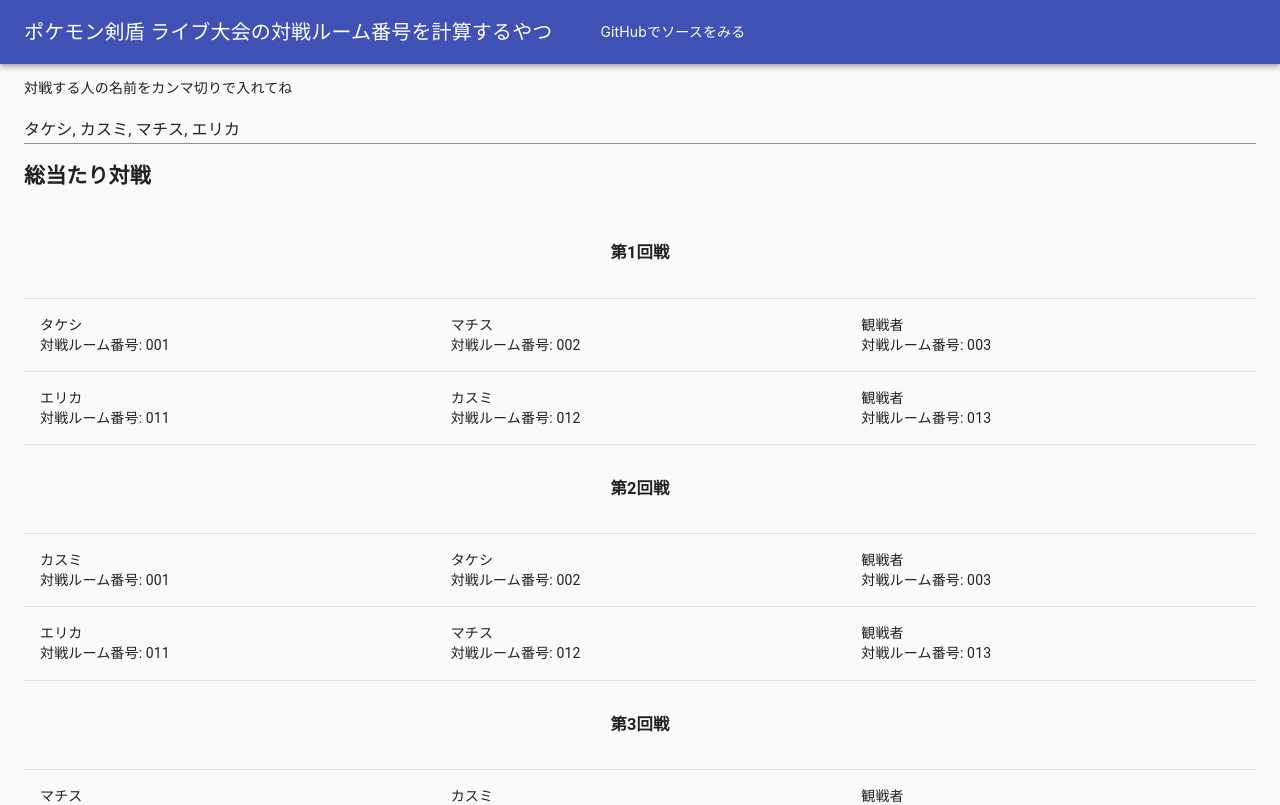
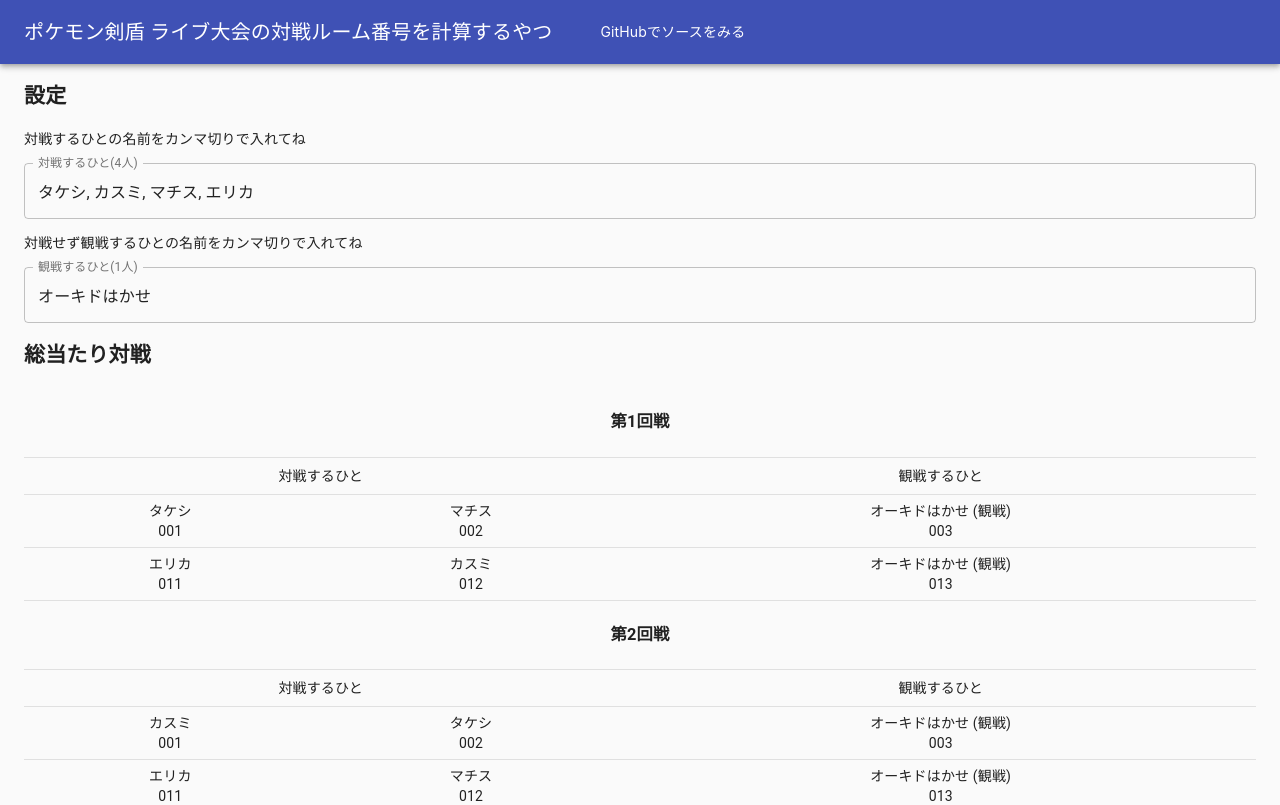
Before and after one commit to s2terminal/pokemon-live-battle, a Next.js app: page / in a window 1280 px wide. Shown: the top 805 px of the page. Built offline with nearby package versions, Linux system fonts and the light colour scheme.

Commit message:
add observer

```diff
--- a/pages/index.tsx
+++ b/pages/index.tsx
@@ -1,7 +1,6 @@
 import React from 'react'
 import Head from 'next/head'
 import Header from '../lib/components/header'
-import Button from '@material-ui/core/Button';
 import CssBaseline from '@material-ui/core/CssBaseline';
 import Battle from '../lib/classes/battle';
 import Container from '@material-ui/core/Container';
@@ -13,17 +12,19 @@
 import TableContainer from '@material-ui/core/TableContainer';
 import TableHead from '@material-ui/core/TableHead';
 import TableRow from '@material-ui/core/TableRow';
-import Paper from '@material-ui/core/Paper';
 
 const title = 'ポケモン剣盾 ライブ大会の対戦ルーム番号を計算するやつ';
 
 // メインコンポーネント
 const Home = () => {
-  const [membersString, setMembersString] = React.useState("タケシ, カスミ, マチス, エリカ");
-  const handleChange = (event) => {
-    setMembersString(event.target.value);
-  }
-  const battlesArray = Battle.soatari(membersString.split(","));
+  const [fightersString, setFightersString] = React.useState("タケシ, カスミ, マチス, エリカ");
+  const [observersString, setObserversString] = React.useState("オーキドはかせ");
+  const handleChangeFighters = (event) => { setFightersString(event.target.value); };
+  const handleChangeObservers = (event) => { setObserversString(event.target.value); };
+
+  const fighters = fightersString.split(",")
+  const observers = (observersString === "") ? [] : observersString.split(",");
+  const battlesArray = Battle.soatari(fighters);
 
   return (
     <div>
@@ -36,41 +37,70 @@
       <Header title={title} />
 
       <Container>
+        <h2>設定</h2>
         <p className="description">
-          対戦する人の名前をカンマ切りで入れてね
+          対戦するひとの名前をカンマ切りで入れてね
         </p>
-        <TextField value={membersString} style={{width: "100%"}} onChange={handleChange} />
+        <TextField
+          value={fightersString}
+          style={{width: "100%"}}
+          onChange={handleChangeFighters}
+          variant="outlined"
+          label={`対戦するひと(${fighters.length}人)`}
+        />
+        <p className="description">
+          対戦せず観戦するひとの名前をカンマ切りで入れてね
+        </p>
+        <TextField
+          value={observersString}
+          style={{width: "100%"}}
+          onChange={handleChangeObservers}
+          variant="outlined"
+          label={`観戦するひと(${observers.length}人)`}
+        />
 
         <h2>総当たり対戦</h2>
 
         <TableContainer>
-          <Table>
+          <Table size="small">
               {battlesArray.map((battles: Battle[], battleRound) => {
                 return (
                   <React.Fragment key={battleRound}>
                     <TableHead>
                       <TableRow>
-                        <TableCell align="center" colSpan={3}>
+                        <TableCell align="center" colSpan={Object.values(Battle.Fighter).length + observers.length}>
                           <h3>第{battleRound+1}回戦</h3>
+                        </TableCell>
+                      </TableRow>
+                      <TableRow>
+                        <TableCell align="center" colSpan={Object.values(Battle.Fighter).length}>
+                          対戦するひと
+                        </TableCell>
+                        <TableCell align="center" colSpan={observers.length}>
+                          観戦するひと
                         </TableCell>
                       </TableRow>
                     </TableHead>
                     <TableBody>
                       {battles.map(battle => {
                         return (
-                        <TableRow key={battle.roomNumber}>
+                        <TableRow hover key={battle.roomNumber}>
                           {Battle.fighterIds().map(player => {
                             return (
-                              <TableCell key={player}>
+                              <TableCell align="center" key={player}>
                                 {battle.getFighter(player)}<br/>
-                                対戦ルーム番号: {battle.battleGroupNumber(player)}
+                                {battle.battleGroupNumber(player)}
                               </TableCell>
                             );
                           })}
-                          <TableCell>
-                            観戦者<br />
-                            対戦ルーム番号: {battle.battleGroupNumber(3)}
-                          </TableCell>
+                          {observers.map((observer, i) => {
+                            return (
+                              <TableCell align="center" key={i}>
+                                {observer} (観戦)<br/>
+                                {battle.battleGroupNumber(i + 3)}
+                              </TableCell>
+                            );
+                          })}
                         </TableRow>);
                       })}
                       </TableBody>
@@ -82,7 +112,7 @@
 
         <h2>ライブ大会のやりかた</h2>
         <p className="description">
-          <a href="https://www.pokemon.co.jp/ex/sword_shield/howtoplay/191108_vs.html">
+          <a href="https://www.pokemon.co.jp/ex/sword_shield/howtoplay/191108_vs.html" target="_blank">
             『ポケモン ソード・シールド』で、バトル大会を楽しむ方法｜『ポケットモンスター ソード・シールド』公式サイト
           </a>を読もう
         </p>
```
